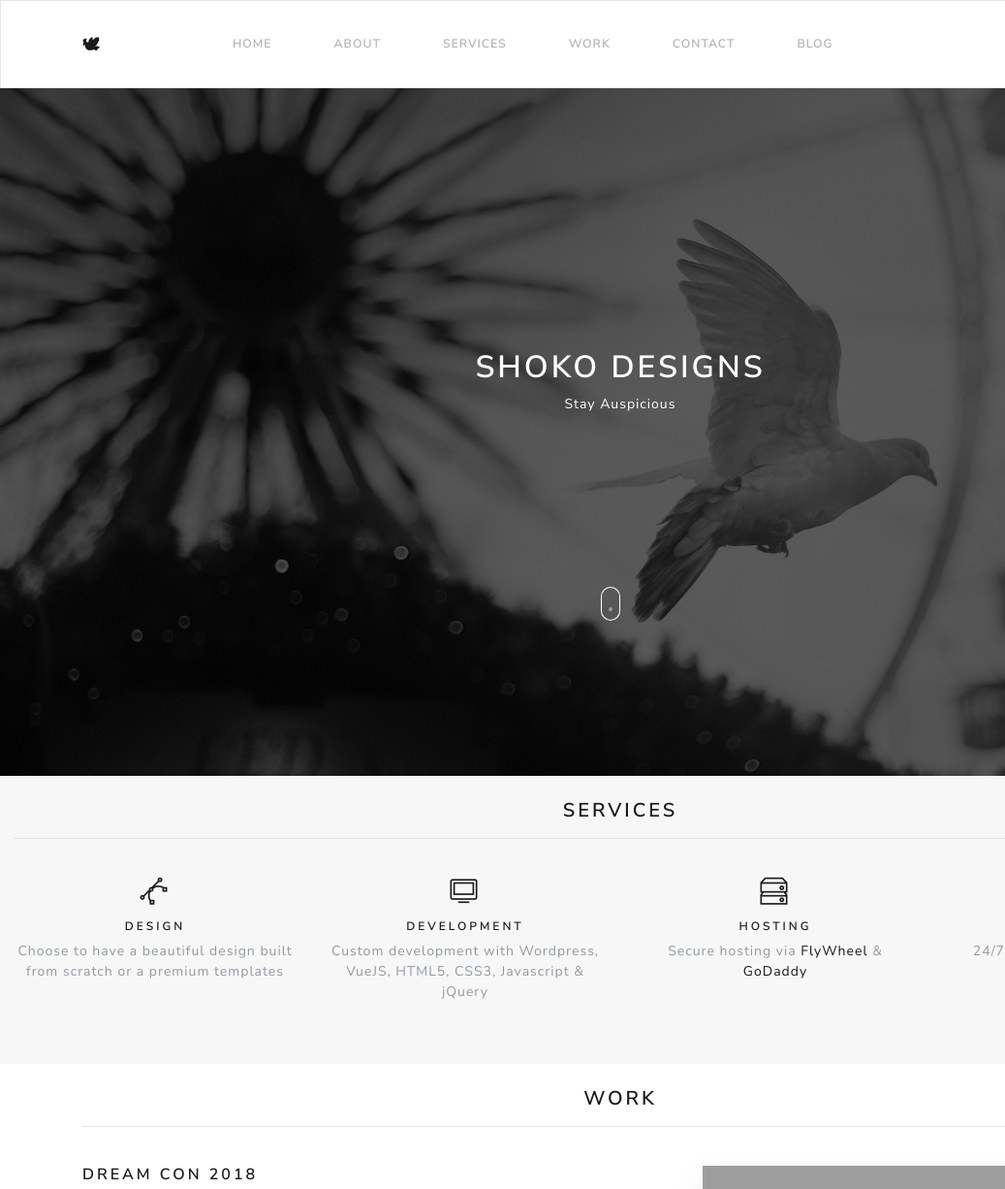
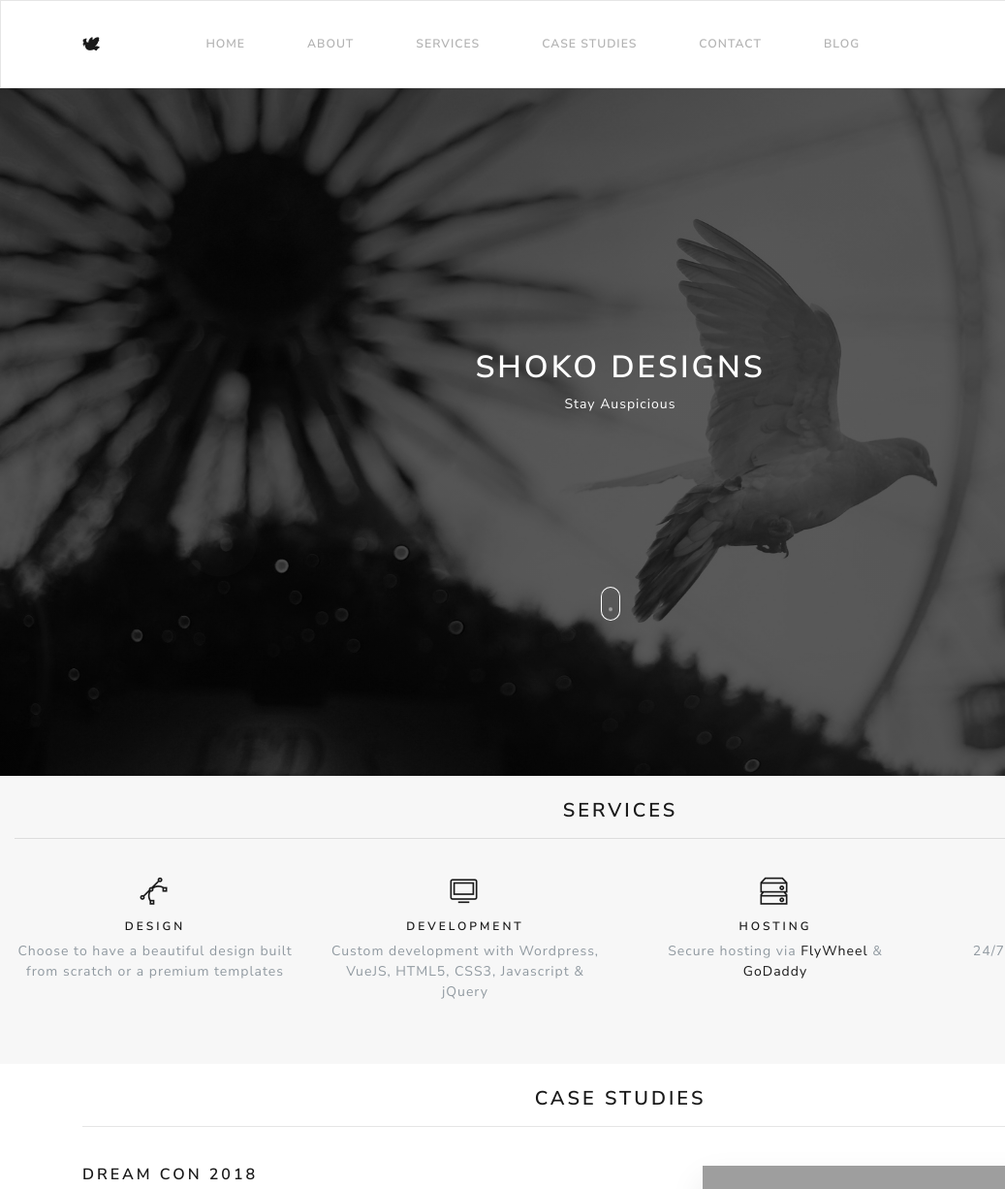
Before and after one commit to Shoko-Designs/shoko-designs.github.io, a website: page index.html in a window 1280 px wide. Shown: the top 1226 px of the page at 97% size, 0-1037 px from the left. Drawn offline with nearby package versions, Linux system fonts and the light colour scheme; grey boxes are pictures that could not be loaded.

Commit message:
Changed 'work' to 'case studies'

```diff
--- a/index.html
+++ b/index.html
@@ -47,7 +47,7 @@
                 <a class="nav-link" href="#services">Services</a>
               </li>
               <li class="nav-item">
-                <a class="nav-link" href="#work">Work</a>
+                <a class="nav-link" href="#case_studies">Case Studies</a>
               </li>
               <li class="nav-item">
                 <a class="nav-link" href="#contact">Contact</a>
@@ -116,11 +116,11 @@
         </div><!-- ./row -->
     </div><!-- ./container -->
 
-    <!-- Work -->
-    <div id="work" class="container justify-content-center py-4">
+    <!-- Case Studies -->
+    <div id="case_studies" class="container justify-content-center py-4">
         <div class="row">
             <div class="col">
-                <h4>Work</h4>
+                <h4>Case Studies</h4>
                 <hr>
             </div>
         </div><!-- ./row -->
```
